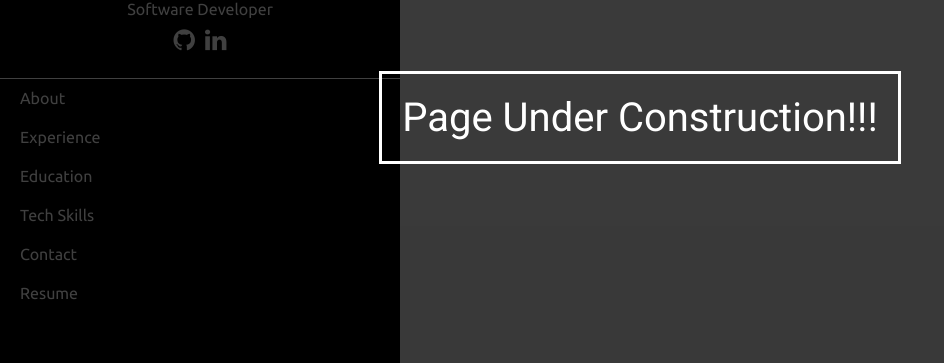
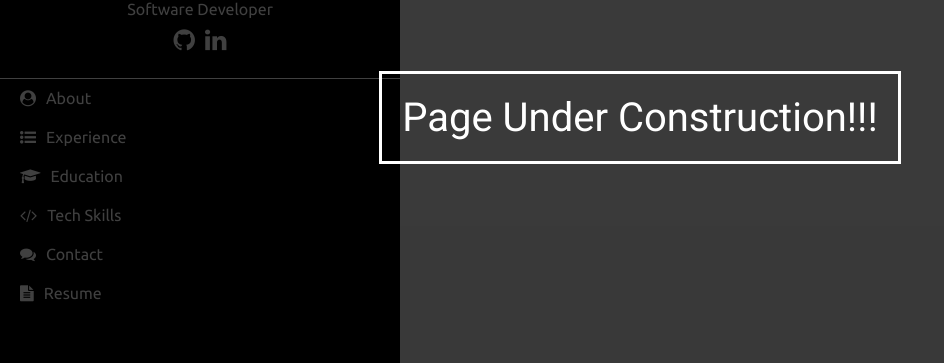
Before and after one commit to KevinMarioGerard/react-portfolio, a React app: page / in a window 1280 px wide. Shown: the part 283-646 px from the top of the page, without its empty margins (0-944 px from the left). Built offline with nearby package versions, Linux system fonts and the light colour scheme.

Commit message:
Nav Item icon
Nav item individual icon

```diff
--- a/src/app/navbar/NavBar.tsx
+++ b/src/app/navbar/NavBar.tsx
@@ -18,12 +18,12 @@ const NavBar = () => {
                 }
             />
             <Shell.Nav.ItemsList>
-                <Shell.Nav.Item label="About" id="about" />
-                <Shell.Nav.Item label="Experience" id="experience" />
-                <Shell.Nav.Item label="Education" id="education" />
-                <Shell.Nav.Item label="Tech Skills" id="techSkills" />
-                <Shell.Nav.Item label="Contact" id="contact" />
-                <Shell.Nav.Item label="Resume" id="resume" />
+                <Shell.Nav.Item label="About" id="about" icon="fa fa-user-circle"/>
+                <Shell.Nav.Item label="Experience" id="experience" icon="fa fa-list-ul" />
+                <Shell.Nav.Item label="Education" id="education" icon="fa fa-graduation-cap"/>
+                <Shell.Nav.Item label="Tech Skills" id="techSkills" icon="fa fa-code" />
+                <Shell.Nav.Item label="Contact" id="contact" icon="fa  fa-comments" />
+                <Shell.Nav.Item label="Resume" id="resume" icon="fa fa-file-text" />
             </Shell.Nav.ItemsList>
         </Shell.Nav>
     );
--- a/src/components/nav/Nav.tsx
+++ b/src/components/nav/Nav.tsx
@@ -34,10 +34,12 @@ NavItemsList.displayName = 'Nav.ItemsList';
 type NavItemProps = {
     label: string;
     id: string;
+    icon?: string;
 };
 
-const NavItem: React.FC<NavItemProps> = ({ label = '', id = '' }) => (
+const NavItem: React.FC<NavItemProps> = ({ label = '', id = '', icon = '' }) => (
     <div className="nav__item">
+        <i className={`nav__item__icon ${icon}`} />
         <a href={`#${id}`}>{label}</a>
     </div>
 );
--- a/src/sass/components/nav.scss
+++ b/src/sass/components/nav.scss
@@ -38,6 +38,10 @@
             position: relative;
             overflow: hidden;
             z-index: 1;
+
+            &__icon {
+                padding-right: 10px;
+            }
 
             &:after{
                 position: absolute;
```
